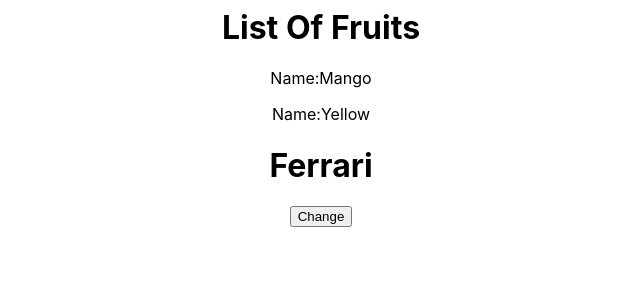
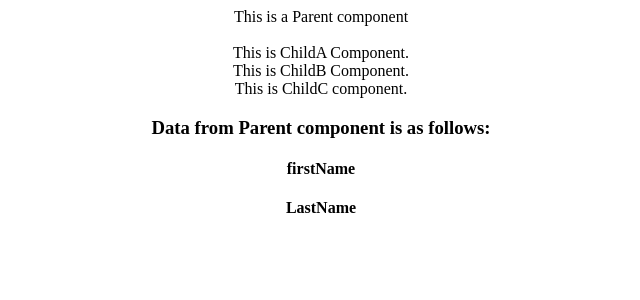
Before and after one commit to jitendra768/React-Hot-Topic, a React (Create React App) app: page / in a window 1280 px wide. Shown: the top 300 px of the page, without its empty margins (319-959 px from the left). Built offline with nearby package versions, Linux system fonts and the light colour scheme.

Commit message:
1 file modified, 1 added

```diff
--- a/src/App.js
+++ b/src/App.js
@@ -2,6 +2,7 @@ import React from 'react';
 import './style.css';
 import Fruit from './components/Fruit';
 import Car from './components/Car';
+import Parent from './components/PropDrilling';
 
 const fruits = {
   name: 'Mango',
@@ -11,8 +12,9 @@ const fruits = {
 export default function App() {
   return (
     <div className="App">
-      <Fruit fruits={fruits} />
-      <Car/>
+      {/* <Fruit fruits={fruits} />
+      <Car/> */}
+      <Parent/>
     </div>
   );
 }
--- /dev/null
+++ b/src/components/PropDrilling.js
@@ -0,0 +1,47 @@
+import React, { useState } from "react";
+
+function Parent() {
+  const [fName, setfName] = useState("firstName");
+  const [lName, setlName] = useState("LastName");
+  return (
+    <>
+      <div>This is a Parent component</div>
+      <br />
+      <ChildA fName={fName} lName={lName} />
+    </>
+  );
+};
+
+function ChildA({ fName, lName }) {
+  return (
+    <>
+      This is ChildA Component.
+      <br />
+      <ChildB fName={fName} lName={lName} />
+    </>
+  );
+}
+
+
+function ChildB({ fName, lName }) {
+  return (
+    <>
+      This is ChildB Component.
+      <br />
+      <ChildC fName={fName} lName={lName} />
+    </>
+  );
+}
+
+function ChildC({ fName, lName }) {
+  return (
+    <>
+      This is ChildC component.
+      <br />
+      <h3> Data from Parent component is as follows:</h3>
+      <h4>{fName}</h4>
+      <h4>{lName}</h4>
+    </>
+  );
+}
+export default Parent;
```
